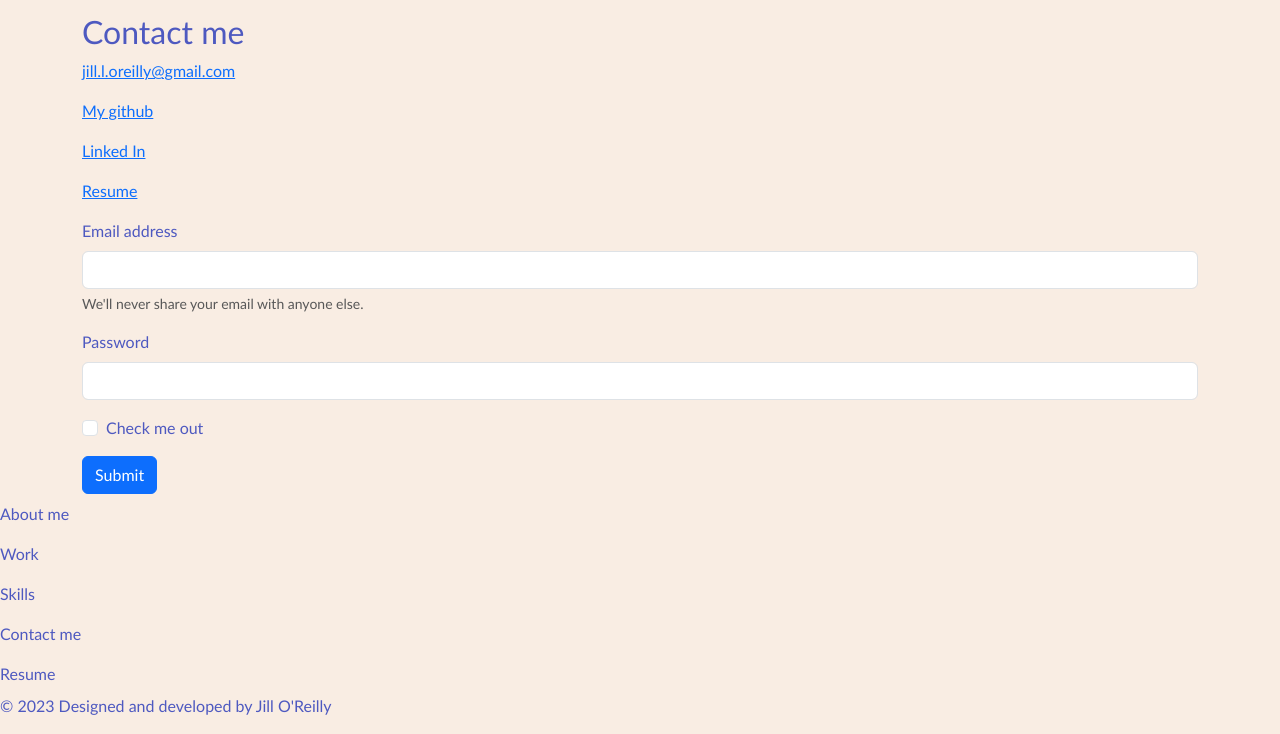
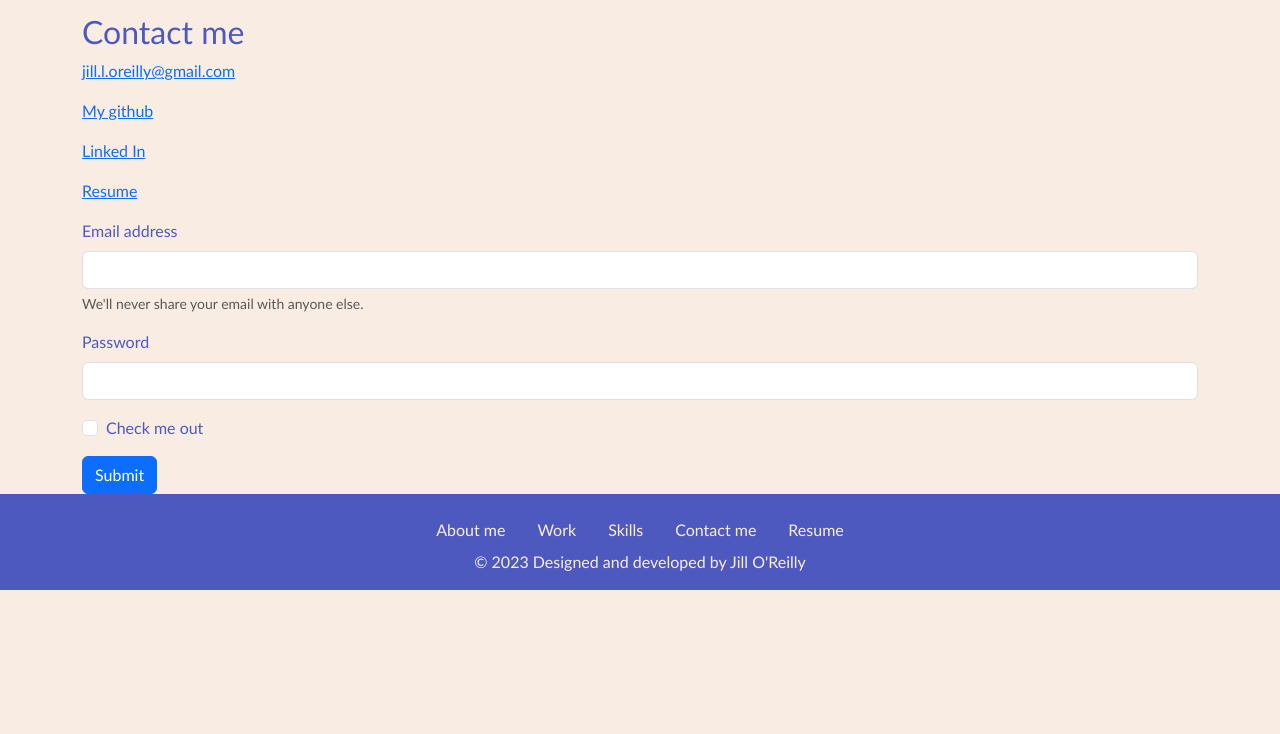
Before and after one commit to jilloreilly/bootstrap-portfolio, a plain HTML site: page index.html in a window 1280 px wide. Shown: the part 2221-2955 px from the top of the page. After the commit the page ends 2811 px from the top, so only its background shows below. Drawn offline with nearby package versions, Linux system fonts and the light colour scheme.

Commit message:
Footer styling

```diff
--- a/assets/css/style.css
+++ b/assets/css/style.css
@@ -1,4 +1,9 @@
 /* Global */
+* {
+  box-sizing: border-box;
+  padding: 0;
+  margin: 0;
+}
 
 /* CSS variables */
 :root {
@@ -6,6 +11,7 @@
   --dark: #221c1e;
   --light: #f9ede3;
   --green: #1e6157;
+  --yellow: #f5a602;
 }
 
 body {
@@ -72,3 +78,23 @@ header .subtitle {
 /* Contact */
 
 /* Footer */
+footer {
+  background: var(--blue);
+  color: var(--light);
+}
+
+footer a.nav-link {
+  color: var(--light);
+}
+
+footer a.nav-link:visited {
+  color: var(--light);
+}
+
+footer a.nav-link:hover {
+  color: var(--yellow);
+}
+
+footer p {
+  margin-bottom: 0;
+}
--- a/index.html
+++ b/index.html
@@ -76,7 +76,7 @@
     <main>
 
         <!-- About me  -->
-        <section id="about-me" class="container">
+        <section id="about" class="container">
             <!-- Jumbotron -->
             <div class="mb-4">
                 <h2 class="display-5 fw-bold">About me</h2>
@@ -213,8 +213,8 @@
     </main>
 
     <!-- Footer - add nav again here and maybe linked in -->
-    <footer>
-        <ul class="navbar-nav ml-auto">
+    <footer class="text-center py-3">
+        <ul class="nav ml-auto justify-content-center">
             <li class="nav-item">
                 <a class="nav-link" href="#about">About me</a>
             </li>
```
